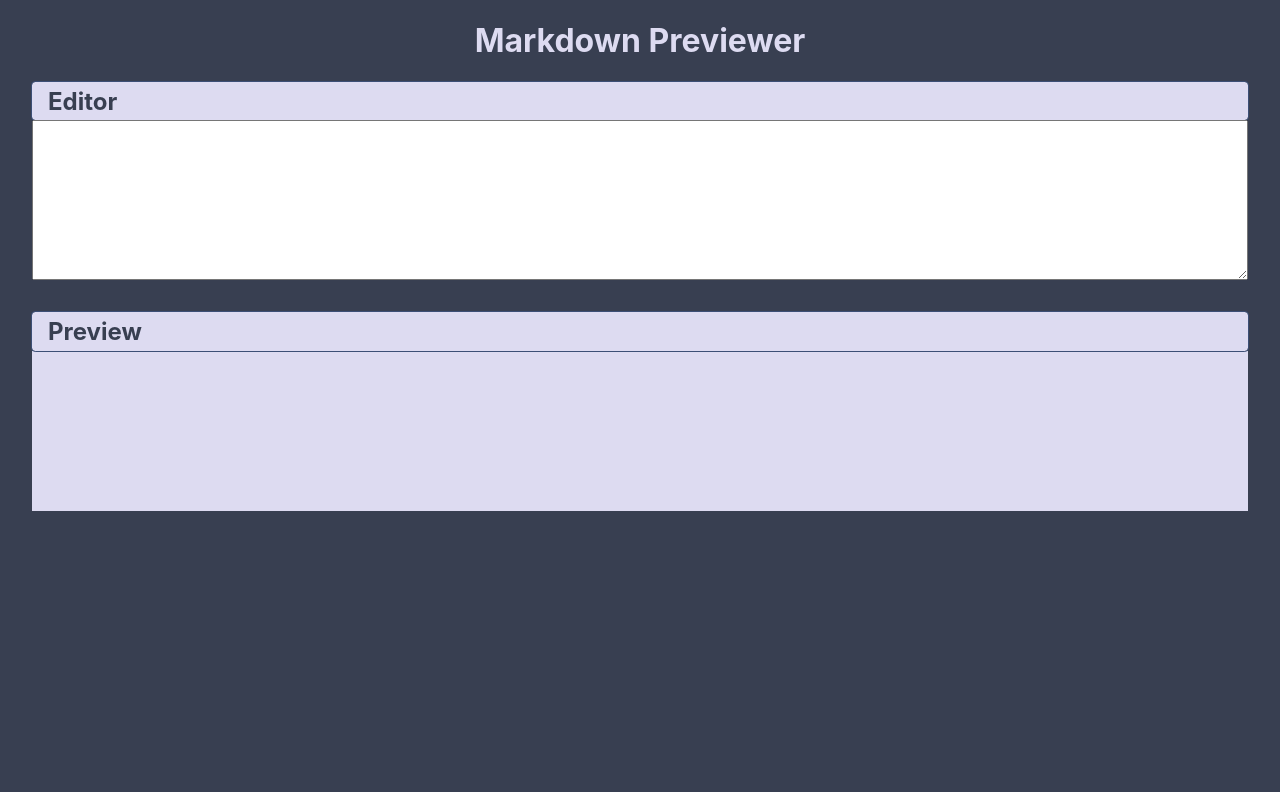
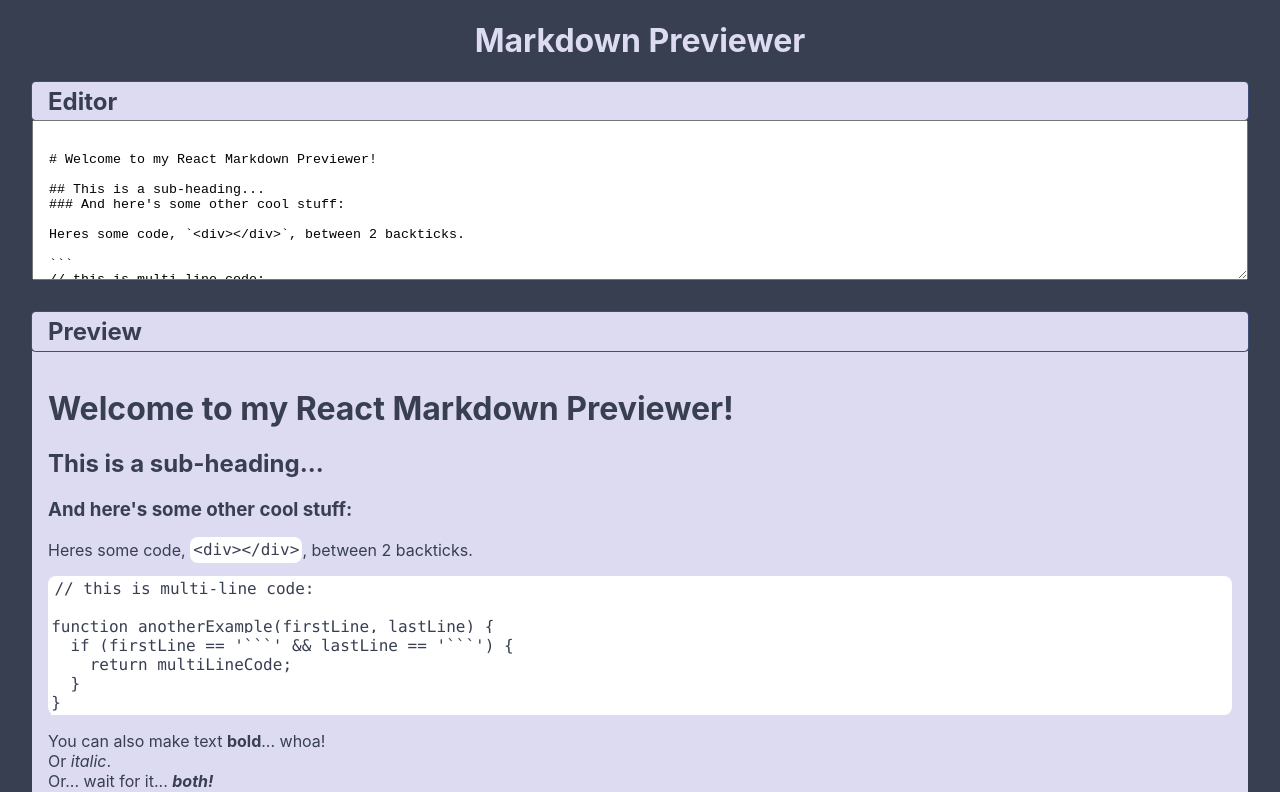
Before and after one commit to GenaPlem/react_markdown_preview_app, a React (Create React App) app: page / in a window 1280 px wide. Shown: the top 792 px of the page. Built offline with nearby package versions, Linux system fonts and the light colour scheme.

Commit message:
Add initial markdown to initial state

```diff
--- a/src/App.js
+++ b/src/App.js
@@ -3,11 +3,11 @@ import {Editor} from "./components/Editor";
 import {Preview} from "./components/Preview";
 import {useState} from "react";
 import {marked} from "marked";
-
 import hljs from 'highlight.js';
+import {initialMarkdown} from "./initialMarkdown";
 
 function App() {
-    const [markdown, setMarkdown] = useState('')
+    const [markdown, setMarkdown] = useState(initialMarkdown)
 
     const renderer = new marked.Renderer();
     marked.setOptions({
@@ -17,9 +17,9 @@ function App() {
             return hljs.highlight(code, {language}).value;
         },
         pedantic: false,
-        gfm: true, // Включает GitHub Flavored Markdown
-        breaks: true, // Перенос строки на <br>, если это необходимо
-        sanitize: false, // Отключите, если хотите разрешить вставку сырого HTML
+        gfm: true,
+        breaks: true,
+        sanitize: false,
         smartLists: true,
         smartypants: false,
         xhtml: false
```
